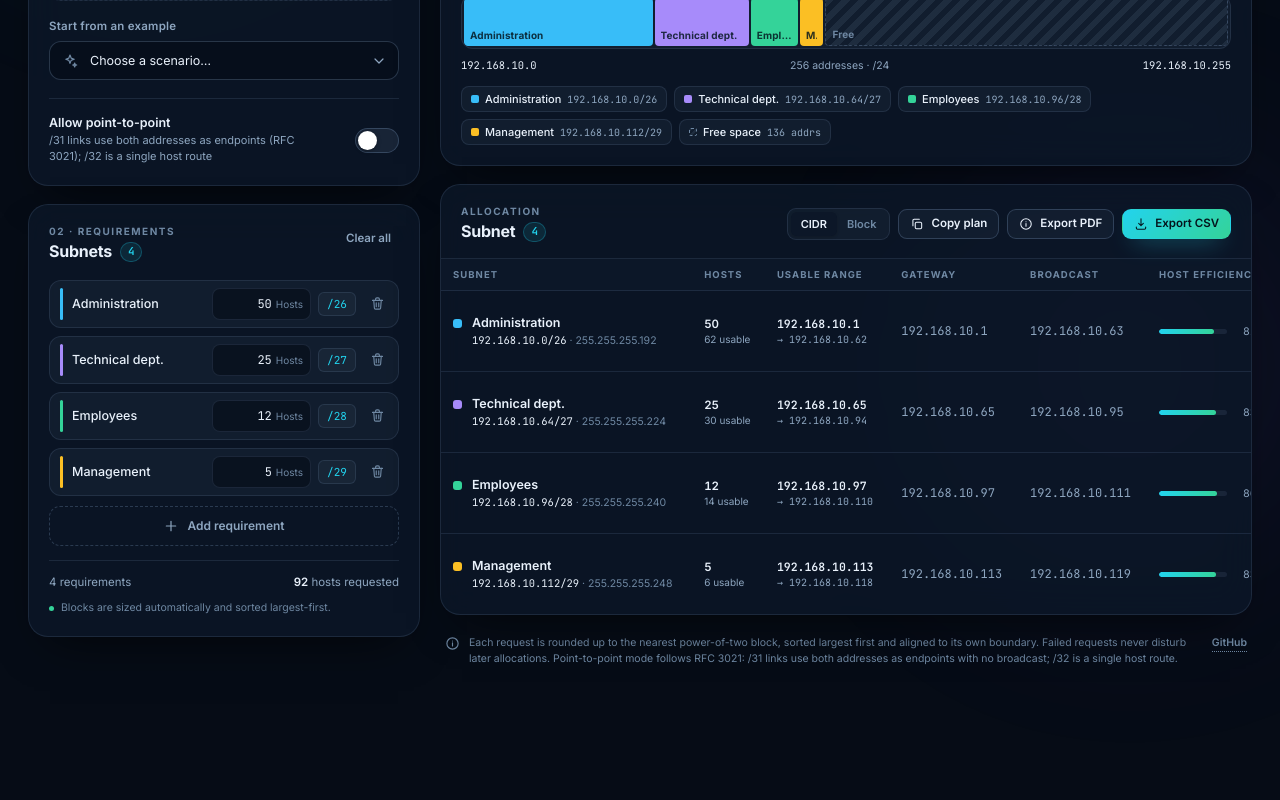
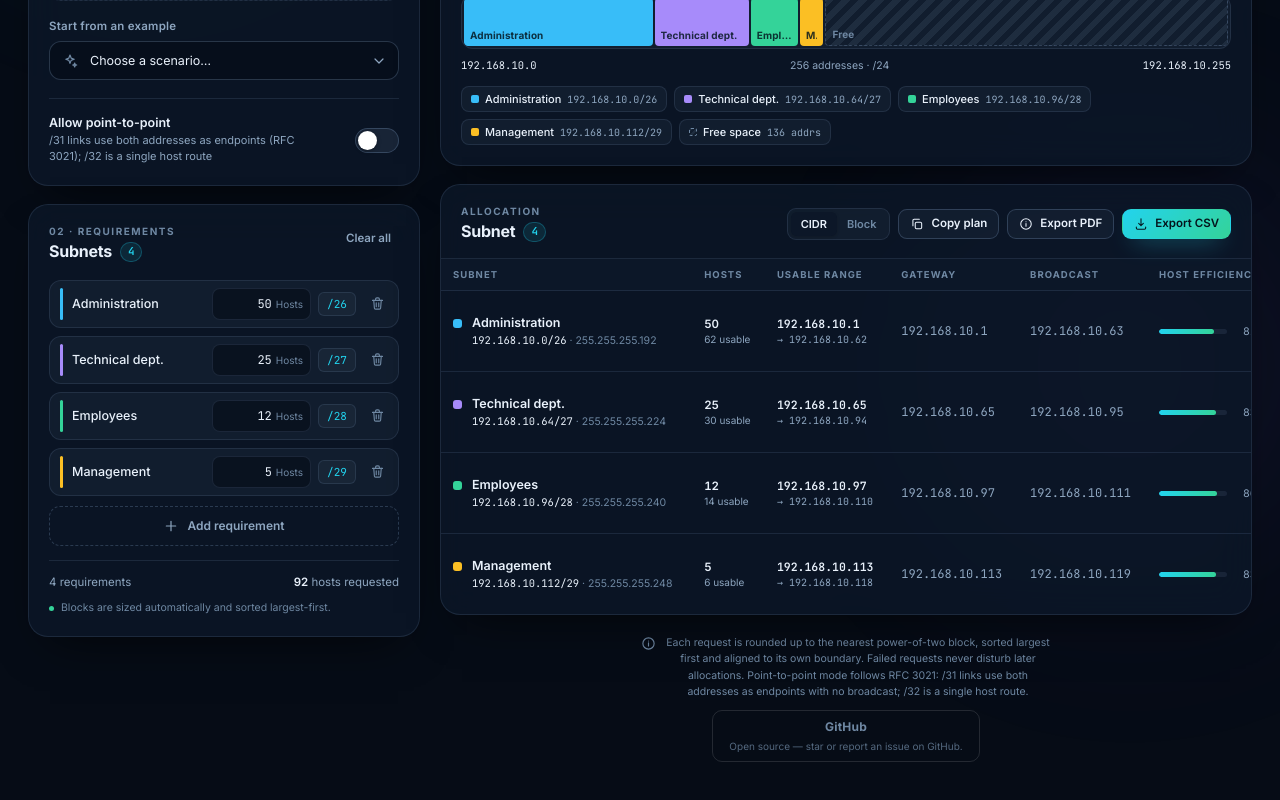
Before and after one commit to mounir-m4/VLSM_APP, a React (Vite) app: page / in a window 1280 px wide. Shown: the part 344-1144 px from the top of the page. Before the commit the page ends 1076 px from the top, so only its background shows below. Built offline with nearby package versions, Linux system fonts and the light colour scheme.

Commit message:
Footer: center layout and turn GitHub link into a described card

```diff
--- a/src/App.jsx
+++ b/src/App.jsx
@@ -481,15 +481,18 @@ export default function App() {
             )}
 
             <footer className="footer">
-              <Info size={15} />
-              <p>{t('footerNote')}</p>
+              <div className="footer__note">
+                <Info size={15} />
+                <p>{t('footerNote')}</p>
+              </div>
               <a
-                className="footer__link"
+                className="footer__repo"
                 href="https://github.com/mounir-m4/VLSM_APP"
                 target="_blank"
                 rel="noopener noreferrer"
               >
-                GitHub
+                <span className="footer__repo-name">GitHub</span>
+                <span className="footer__repo-desc">{t('footerRepoDesc')}</span>
               </a>
             </footer>
           </main>
--- a/src/index.css
+++ b/src/index.css
@@ -1676,25 +1676,57 @@ button {
 
 .footer {
   display: flex;
-  align-items: flex-start;
-  gap: 9px;
+  flex-direction: column;
+  align-items: center;
+  text-align: center;
+  gap: 10px;
   padding: 2px 5px 0;
   color: var(--faint);
   font-size: 10.5px;
   line-height: 1.55;
 }
 
-.footer__link {
+.footer__note {
+  display: flex;
+  align-items: flex-start;
+  gap: 9px;
+  max-width: 62ch;
+}
+
+.footer__note svg {
+  flex: none;
+  margin-top: 2px;
+}
+
+.footer__repo {
+  display: inline-flex;
+  flex-direction: column;
+  align-items: center;
+  gap: 2px;
   color: var(--faint);
-  font-weight: 600;
   text-decoration: none;
-  border-bottom: 1px dotted currentColor;
-  white-space: nowrap;
-}
-
-.footer__link:hover,
-.footer__link:focus-visible {
+  padding: 7px 16px;
+  border: 1px solid var(--stroke, rgba(255, 255, 255, 0.12));
+  border-radius: 10px;
+  transition: color 0.15s, border-color 0.15s, background 0.15s;
+}
+
+.footer__repo:hover,
+.footer__repo:focus-visible {
   color: var(--accent);
+  border-color: var(--accent);
+  background: color-mix(in srgb, var(--accent) 8%, transparent);
+}
+
+.footer__repo-name {
+  font-weight: 700;
+  font-size: 12px;
+  letter-spacing: 0.02em;
+}
+
+.footer__repo-desc {
+  font-size: 10px;
+  opacity: 0.75;
 }
 
 .footer svg {
```
Also changed, not shown: src/lib/translations.js.
